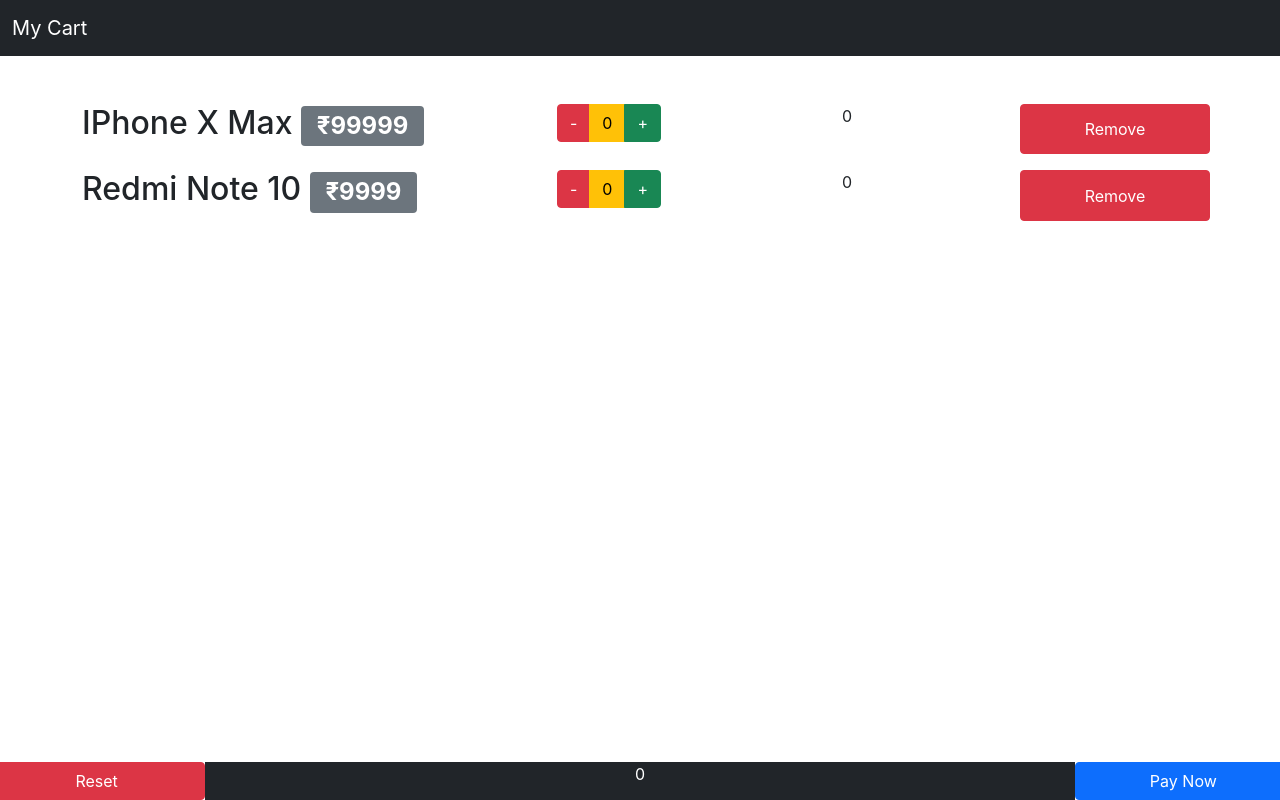
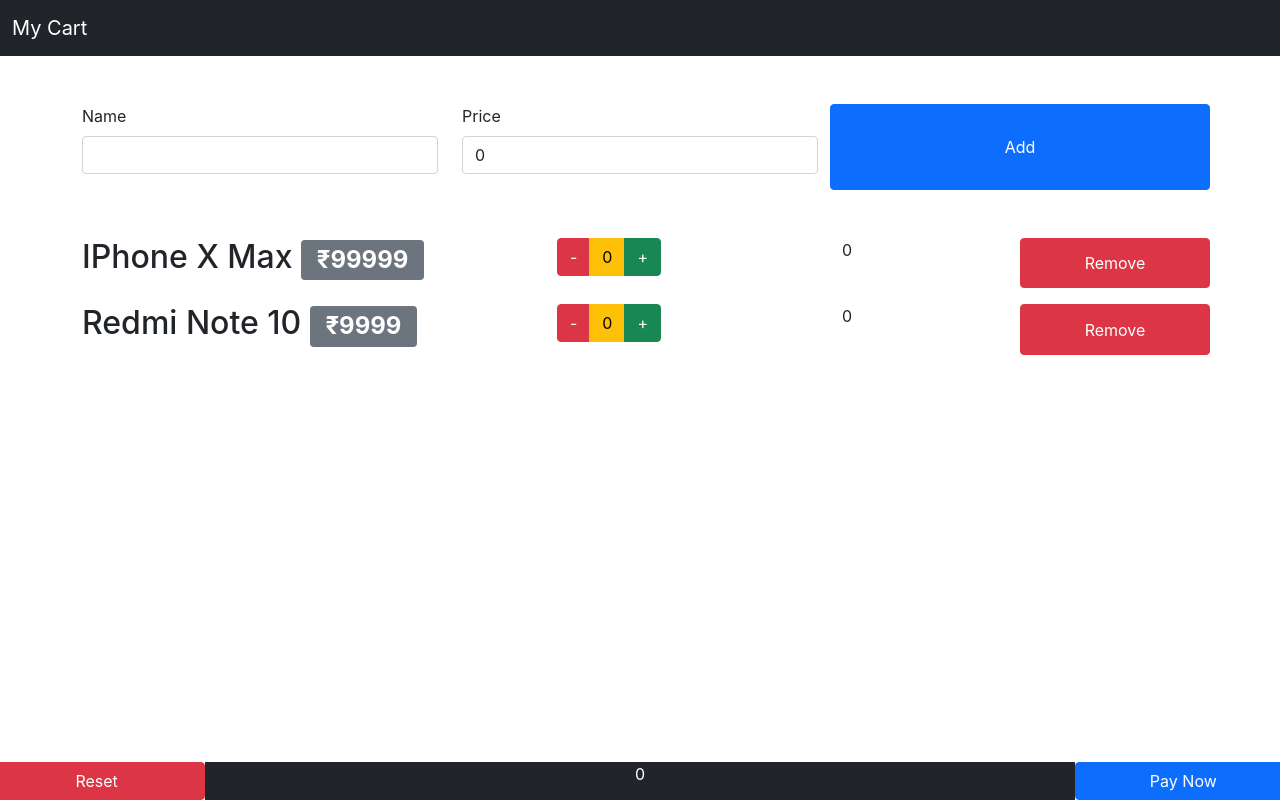
Before and after one commit to Saumya15082001/my_kart, a React (Create React App) app: page / in a window 1280 px wide. Built offline with nearby package versions, Linux system fonts and the light colour scheme.

Commit message:
Add Item Button

```diff
--- a/src/App.js
+++ b/src/App.js
@@ -4,6 +4,7 @@
 import ProductList from "./components/ProductList.js";
 import Footer from "./components/Footer";
 import React, { useState } from "react";
+import AddItem from "./components/AddItem";
 
 function App() {
   const products = [
@@ -59,10 +60,17 @@
     setProductList(newProductList);
   };
 
+  const addItem = (name, price) => {
+    let newProductList = [...productList];
+    newProductList.push({ name: name, price: price, quantity: 0 });
+    setProductList(newProductList);
+  };
+
   return (
     <>
       <Navbar />
       <main className="container mt-5">
+        <AddItem addItem={addItem}/>
         <ProductList
           productList={productList}
           incrementQuantity={incrementQuantity}
--- /dev/null
+++ b/src/components/AddItem.js
@@ -0,0 +1,60 @@
+import React from "react";
+
+class AddItem extends React.Component {
+  constructor(props) {
+    super(props);
+    this.state = {
+      productName: "",
+      productPrice: 0,
+    };
+  }
+  state = {};
+  render() {
+    return (
+      <form className="row mt-3 mb-5" onSubmit={(e) => {
+        e.preventDefault();
+        this.props.addItem(this.state.productName,Number(this.state.productPrice));
+      }}>
+        <div className="mb-3 col-4">
+          <label htmlFor="inputName" className="form-label">
+            Name
+          </label>
+          <input
+            type="text"
+            className="form-control"
+            id="inputName"
+            aria-describedby="name"
+            name="productName"
+            onChange={(e)=>{
+                this.setState({productName: e.currentTarget.value});
+            }}
+            value= {this.state.productName}
+          />
+        </div>
+        <div className="mb-3 col-4">
+          <label htmlFor="inputPrice" className="form-label">
+            Price
+          </label>
+          <input
+            type="number"
+            className="form-control"
+            id="price"
+            name="productPrice"
+            onChange={(e)=>{
+                this.setState({productPrice: e.currentTarget.value});
+            }}
+            value= {this.state.productPrice}
+          />
+        </div>
+        <button
+          type="submit"
+          className="btn btn-primary col-4"
+        >
+          Add
+        </button>
+      </form>
+    );
+  }
+}
+
+export default AddItem;
```
